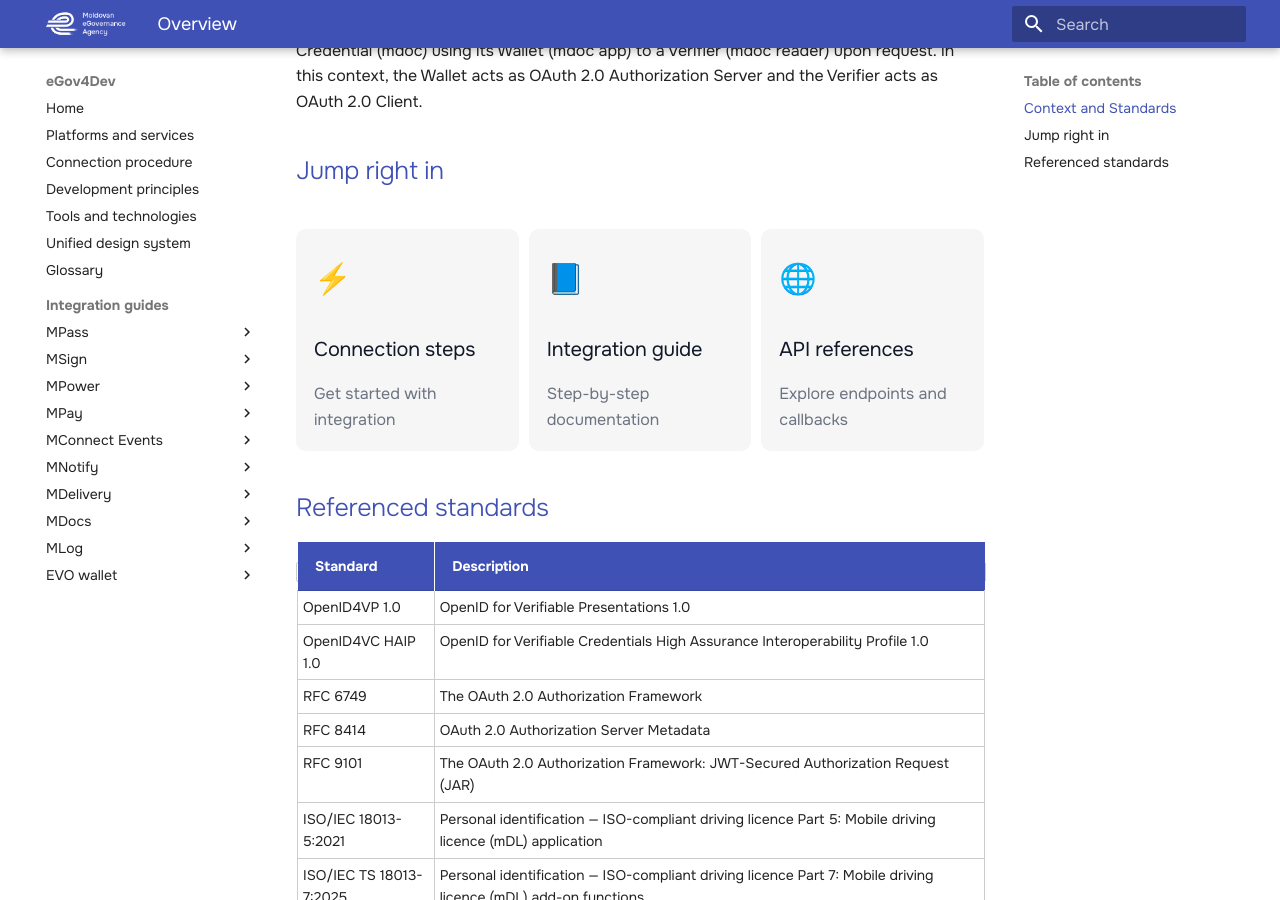
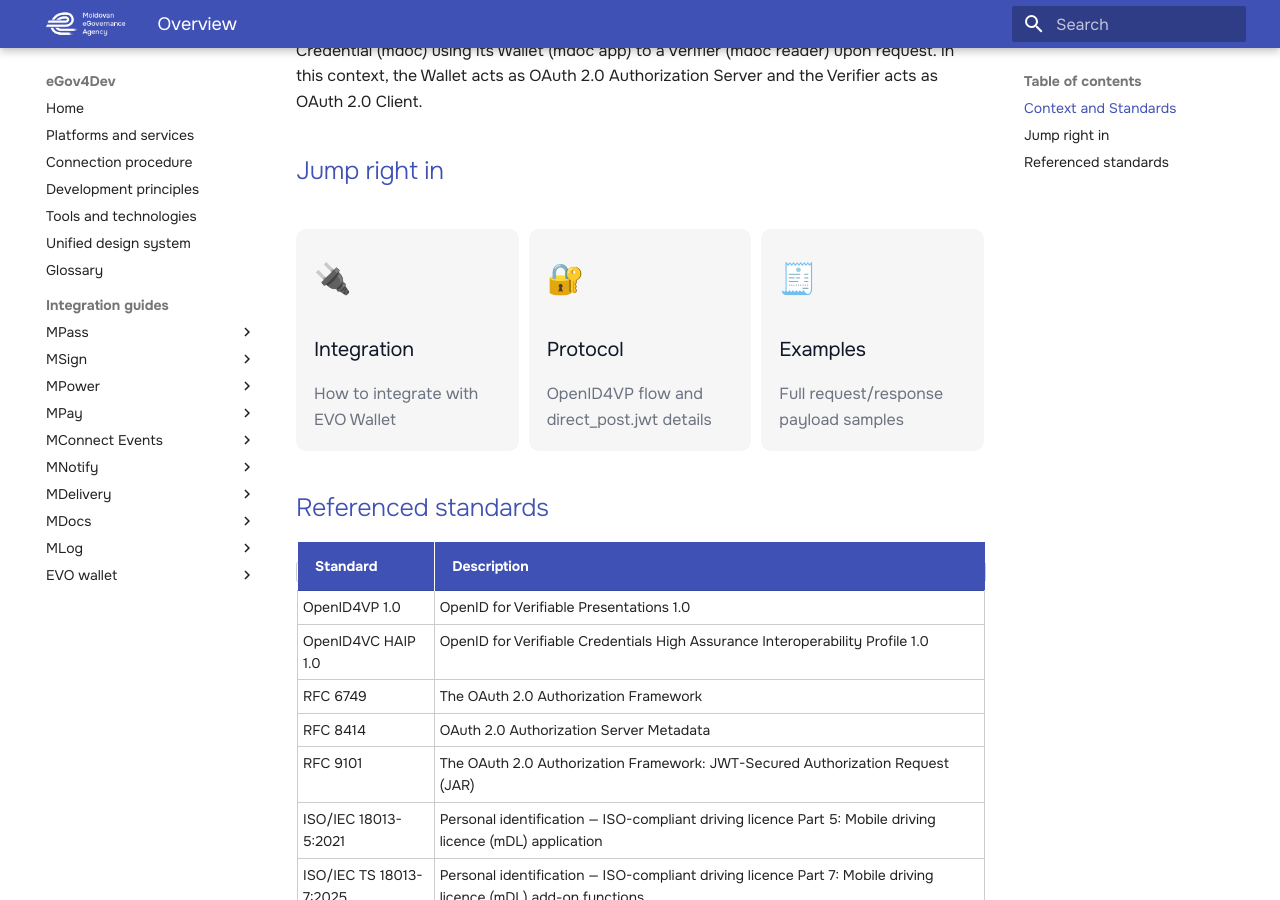
Before and after one commit to egov-moldova/egov4dev, an MkDocs documentation site: the page built from docs/guides/EVO wallet/index.md, in a window 1280 px wide and 900 px high, scrolled down 505 px. Built offline with MkDocs 1.6.1 and Material for MkDocs 9.7.7, drawn with Linux system fonts in a browser that asks for light colours.

Commit message:
Update quick links in EVO wallet documentation

```diff
--- a/docs/guides/EVO wallet/index.md
+++ b/docs/guides/EVO wallet/index.md
@@ -10,20 +10,20 @@
 
 <div class="quick-links-wrapper">
   <div class="quick-links-container">
-    <a href="process/" class="quick-link-card">
-      <div class="quick-link-icon">⚡</div>
-      <h3 class="quick-link-title">Connection steps</h3>
-      <p class="quick-link-description">Get started with integration</p>
+    <a href="integration/" class="quick-link-card">
+      <div class="quick-link-icon">🔌</div>
+      <h3 class="quick-link-title">Integration</h3>
+      <p class="quick-link-description">How to integrate with EVO Wallet</p>
     </a>
-    <a href="integration-development/" class="quick-link-card">
-      <div class="quick-link-icon">📘</div>
-      <h3 class="quick-link-title">Integration guide</h3>
-      <p class="quick-link-description">Step-by-step documentation</p>
+    <a href="protocol/" class="quick-link-card">
+      <div class="quick-link-icon">🔐</div>
+      <h3 class="quick-link-title">Protocol</h3>
+      <p class="quick-link-description">OpenID4VP flow and direct_post.jwt details</p>
     </a>
-    <a href="api-references/" class="quick-link-card">
-      <div class="quick-link-icon">🌐</div>
-      <h3 class="quick-link-title">API references</h3>
-      <p class="quick-link-description">Explore endpoints and callbacks</p>
+    <a href="examples/" class="quick-link-card">
+      <div class="quick-link-icon">🧾</div>
+      <h3 class="quick-link-title">Examples</h3>
+      <p class="quick-link-description">Full request/response payload samples</p>
     </a>
   </div>
 </div>
```
